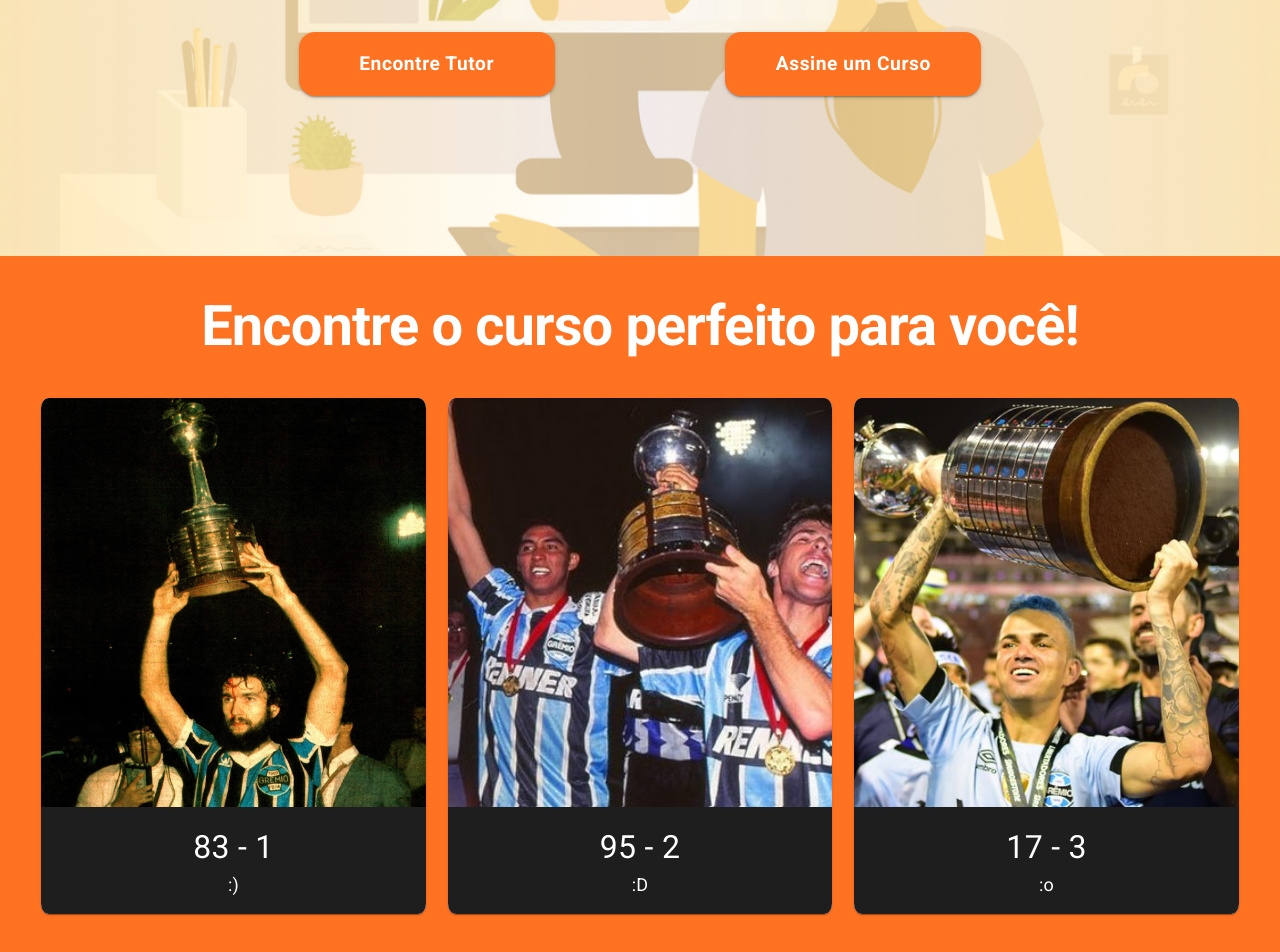
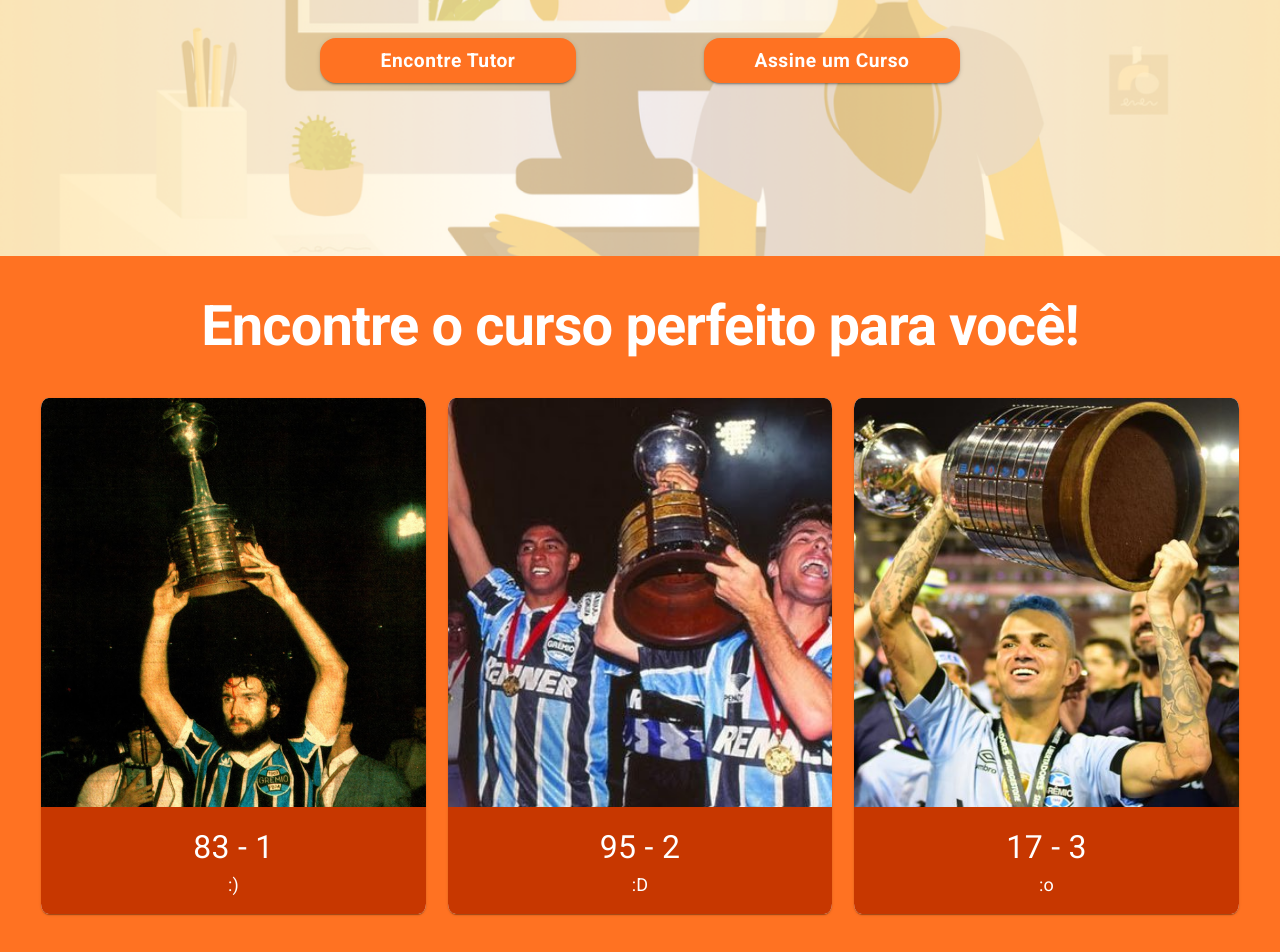
Before and after one commit to arthurafm/engsoft-trabfinal, a Next.js app: page / in a window 1280 px wide. Shown: the part 332-1284 px from the top of the page. Built offline with nearby package versions, Linux system fonts and the light colour scheme.

Commit message:
Refatoração da Home

```diff
--- a/src/components/button.tsx
+++ b/src/components/button.tsx
@@ -1,6 +1,6 @@
 'use client'
 
-import { Button } from '@mui/material'
+import Button from '@mui/material/Button'
 
 export default function Butt({text, width, height, fontSize}) {
     const style = {
--- a/src/components/home/carousel/carousel.tsx
+++ b/src/components/home/carousel/carousel.tsx
@@ -1,6 +1,58 @@
 'use client'
 
+import { Card, CardContent, CardMedia, Typography, CardActionArea, Box } from '@mui/material';
 
+export default function Carousel({itemData}) {
+    const styles = {
+        Box : {
+            width: '97%',
+            display: 'flex',
+            my: '3%',
+            justifyContent: 'space-evenly'
+        },
+        Card : {
+            width: '31%',
+            height: '100%',
+            borderRadius: '2%'
+        },
+        CardMedia : {
+            aspectRatio: '4.7/5'
+        },
+        CardContent : {
+            backgroundColor: '#C73700'
+        },
+        Text : {
+            color: 'white',
+            fontFamily: 'Roboto',
+            textAlign: 'center'
+        },
+        Title : {
+            fontSize: 32
+        },
+        Author : {
+            fontSize: 18
+        }
+    }
+
+	return (
+        <Box sx={styles.Box}>
+            {itemData.map((item) => (
+                <Card sx={styles.Card}>
+                    <CardActionArea href={item.link}>
+                        <CardMedia component='img' image={item.img} alt={item.title} sx={styles.CardMedia}/>
+                        <CardContent sx={styles.CardContent}>
+                            <Typography sx={{...styles.Text, ...styles.Title}}>{item.title}</Typography>
+                            <Typography sx={{...styles.Text, ...styles.Author}}>{item.author}</Typography>
+                        </CardContent>
+                    </CardActionArea>
+                </Card>
+            ))}
+        </Box>
+	)
+}
+
+
+// ====== Another Implementation ====== //
 // import { ImageList, ImageListItem, ImageListItemBar } from '@mui/material'
 // import Link from 'next/link'
 // import Image from 'next/image'
@@ -32,36 +84,3 @@
 //         </ImageList>
 // 	)
 // }
-
-
-import { Card, CardContent, CardMedia, Typography, CardActionArea, Box } from '@mui/material';
-
-export default function Carousel({itemData}) {
-	return (
-        <Box sx={{ width: '97%', display: 'flex', my: '3%', justifyContent: 'space-evenly' }}>
-            {itemData.map((item) => (
-                <Card sx={{ width: '31%', height: '100%', borderRadius: '2%' }}>
-                    <CardActionArea href={item.link}>
-                        <CardMedia
-                            component='img'
-                            image={item.img}
-                            alt={item.title}
-                            sx={{ aspectRatio: '4.7/5' }}
-                        />
-                        <CardContent sx={{
-                            backgroundColor: '#1E1E1E', color: 'white',
-                            fontFamily: 'Roboto', textAlign: 'center'
-                        }}>
-                            <Typography sx={{ fontSize: 32 }}>
-                                {item.title}
-                            </Typography>
-                            <Typography sx={{ fontSize: 18 }}>
-                                {item.author}
-                            </Typography>
-                        </CardContent>
-                    </CardActionArea>
-                </Card>
-            ))}
-        </Box>
-	)
-}
--- a/src/components/home/carousel/index.tsx
+++ b/src/components/home/carousel/index.tsx
@@ -4,20 +4,27 @@ import { Typography, Box } from '@mui/material';
 import Carousel from './carousel'
 
 export default function Index() {
-	return (
-		<Box sx={{
-			backgroundColor: '#FF7222',
-            width: '100%', height: '80%',
+  const styles = {
+    Box : {
+      width: '100%',
+      height: '80%',
 			display: 'flex',
 			flexDirection: 'column',
 			justifyContent: 'top',
-			alignItems: 'center'
-		}}>
-			<Typography variant='h1'  sx={{
-				fontSize: 56, fontWeight: 'bold',
-        color: 'white', mt: '3%'
-			}}>Encontre o curso perfeito para você!</Typography>
+			alignItems: 'center',
+      backgroundColor: '#FF7222'
+    },
+    Title : {
+      fontSize: 56,
+      fontWeight: 'bold',
+      color: 'white',
+      mt: '3%'
+    }
+  }
 
+	return (
+		<Box sx={styles.Box}>
+			<Typography variant='h1' sx={styles.Title}>Encontre o curso perfeito para você!</Typography>
       <Carousel itemData={itemData}/>
 		</Box>
 	)
--- a/src/components/home/header/buttons.tsx
+++ b/src/components/home/header/buttons.tsx
@@ -1,18 +1,23 @@
 'use client'
 
-import { Box } from '@mui/material'
+import Box from '@mui/material/Box'
 import Button from '../../button'
 
 const buttonWidth  = '20vw';
-const buttonHeight = '5vw';
+const buttonHeight = '3.5vw';
 const fontSize     = '1.5vw';
 
 export default function Buttons() {
+    const style = {
+        display: 'flex',
+        justifyContent: 'space-evenly',
+        alignItems: 'center',
+        width: '70vw',
+        pt: '3%'
+    }
+
 	return (
-        <Box sx={{
-            display: 'flex', width: '80vw', pt: '5%',
-            justifyContent: 'space-evenly', alignItems: 'center'
-        }}>
+        <Box sx={style}>
             <Button text='Encontre Tutor'  width={buttonWidth} height={buttonHeight} fontSize={fontSize}/>
             <Button text='Assine um Curso' width={buttonWidth} height={buttonHeight} fontSize={fontSize}/>
 		</Box>
--- a/src/components/home/header/index.tsx
+++ b/src/components/home/header/index.tsx
@@ -7,8 +7,8 @@ import Buttons from './buttons'
 const background = '/home/bg.png'
 
 export default function Index() {
-	return (
-		<Box sx={{
+	const styles = {
+		Box : {
 			backgroundImage: `url(${background})`,
 			backgroundSize: 'cover',
 			width:'100%',
@@ -18,10 +18,17 @@ export default function Index() {
 			flexDirection: 'column',
 			justifyContent: 'center',
 			alignItems: 'center'
-		}}>
-			<Typography variant='h1' sx={{
-				fontSize: 56, fontWeight: 'bold', color: '#C73700'
-			}}>Aprimore os seus Conhecimentos!</Typography>
+		},
+		Title : {
+			fontSize: 56,
+			fontWeight: 'bold',
+			color: '#C73700'
+		}
+	}
+
+	return (
+		<Box sx={styles.Box}>
+			<Typography sx={styles.Title}>Aprimore os seus Conhecimentos!</Typography>
 			<Buttons/>
 		</Box>
 	)
```
